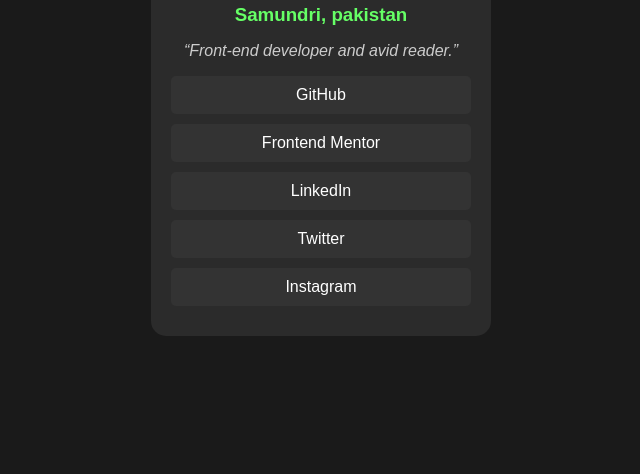
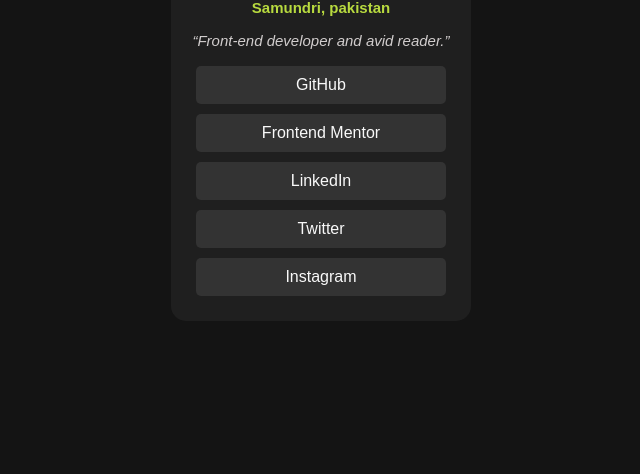
Before and after one commit to MirzaKhalilUlRehman/Social-links-profile, a plain HTML site: page index.html in a window 1280 px wide. Shown: the part 326-800 px from the top of the page, without its empty margins (319-959 px from the left). Drawn offline with Linux system fonts and the light colour scheme.

Commit message:
Resize the element

```diff
--- a/style.css
+++ b/style.css
@@ -1,6 +1,6 @@
 body {
-    background-color: #1a1a1a;
-    font-family: Arial, sans-serif;
+    background-color: #141414;
+    font-family: sans-serif,'Times New Roman', Times, serif;
     display: flex;
     justify-content: center;
     align-items: center;
@@ -9,12 +9,12 @@
 }
 
 .card {
-    background-color: #2b2b2b;
-    color: white;
+    background-color: #1f1f1f;
+    color:#f9f9f9;
     text-align: center;
-    padding: 20px;
+    padding: 15px;
     border-radius: 15px;
-    width: 300px;
+    width: 270px;
 }
 
 .pic {
@@ -27,23 +27,29 @@
 
 h1 {
     margin: 0;
+    font-size: 20px;
+    font-weight: 300;
 }
 
 h3 {
-    color: #66ff66;
+    font-size: 15px;
+    font-weight: 600;
+    color: #b8da3f;
     margin: 10px 0;
 }
 
 q {
+    font-size: 15px;
+    font-weight: 100;
     font-style: italic;
-    color: #ccc;
+    color: #d1cdcd;
 }
 
 .box {
     background-color: #333;
     border: none;
     padding: 10px;
-    margin: 10px 0;
+    margin: 10px;
     border-radius: 5px;
     text-align: center;
     cursor: pointer;
```
